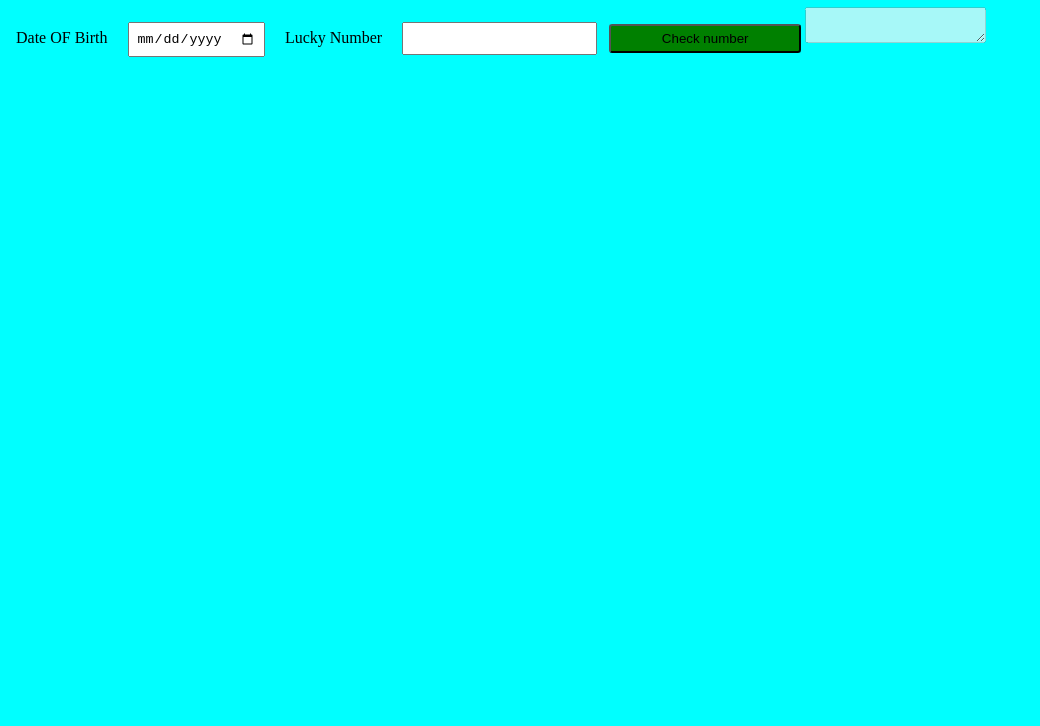
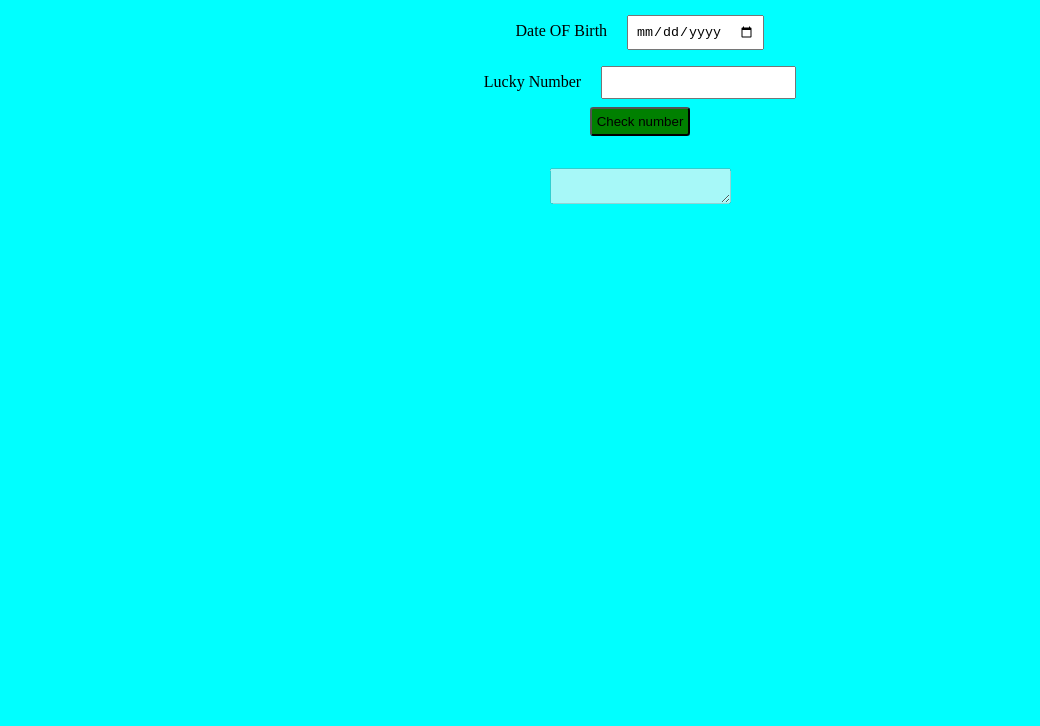
Before and after one commit to E-Robin/BirthdayAppmark11, a plain HTML site: page index.html in a window 1280 px wide. Shown: the part 74-800 px from the top of the page, without its empty margins (0-1040 px from the left). Drawn offline with Linux system fonts and the light colour scheme.

Commit message:
css updated

```diff
--- a/index.html
+++ b/index.html
@@ -9,13 +9,16 @@
 </head>
 <body>
      <div class="container"></div>
+     <div>
    <h1>Is your birthday luck or not!😍 </h1>
    <label for="date-of-birth">Date OF Birth</label>
-   <input type="date" name="" id="date-of-birth">
+   <input type="date" name="" id="date-of-birth"></div>
+   <div>
    <label for="lucky-number">Lucky Number</label>
-   <input type="number" id="lucky-number">
+   <input type="number" id="lucky-number"></div>
    <button id="check-button">Check number</button>
-  <textarea id="output-box" disabled></textarea>
+   <div>
+  <textarea id="output-box" disabled></textarea></div>
 
 
 
--- a/style.css
+++ b/style.css
@@ -7,6 +7,7 @@
 body{
     background-color:aqua;
     font-style: bold;
+    text-align: center;
 
 }
 a
@@ -15,6 +16,7 @@ a
     flex-direction: column;
     width:30vw;
     margin:auto;
+
 
 }
 
@@ -30,8 +32,10 @@ input{
     margin:0.5rem;
 }
 button{
-    width:15vw;
+
+
     margin: auto;
+    margin-bottom: 2rem;
     padding:5px;
     border-radius:0.2rem;
     background-color:var(--primary-color);
```
